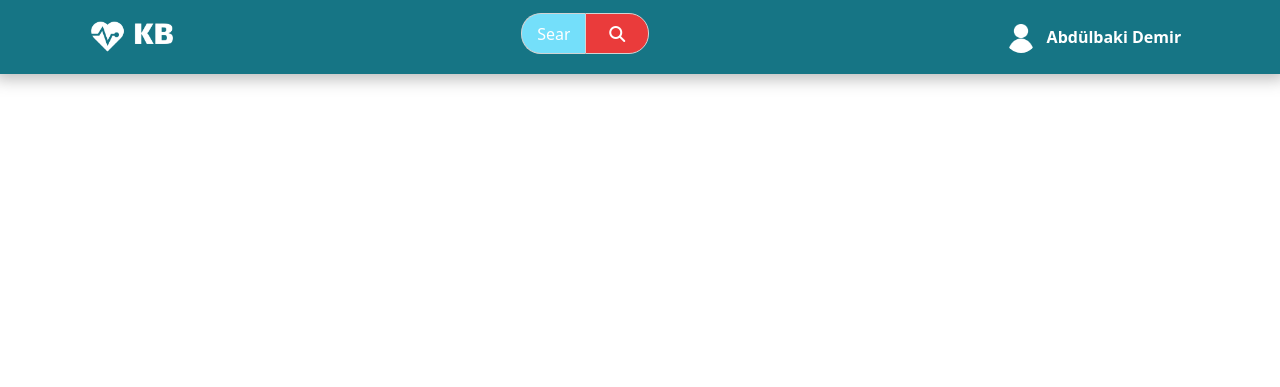
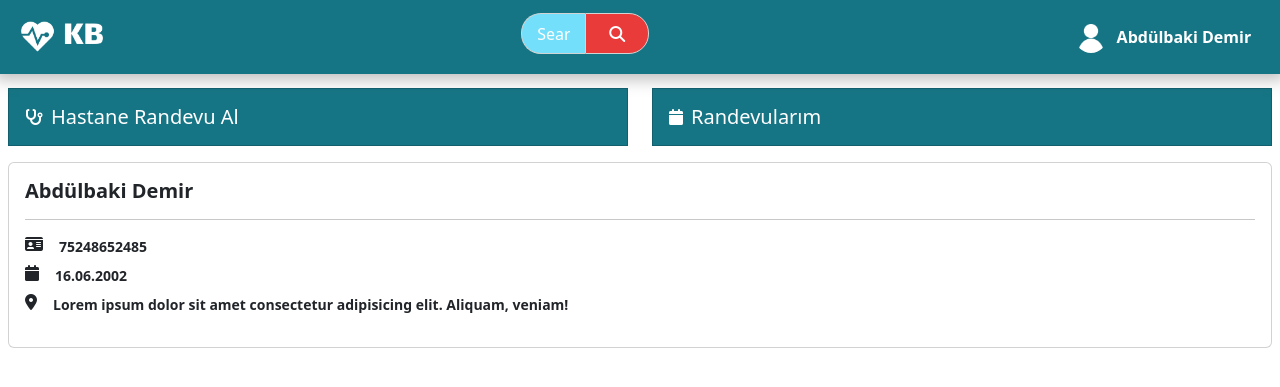
Before and after one commit to AnLaKiii/Hastane-Kay-t-Sistemi, a PHP site: page / in a window 1280 px wide. Shown: the top 387 px of the page. Run offline with PHP 8.4, Linux system fonts and the light colour scheme.

Commit message:
29.11.2023-22.50

```diff
--- a/css/style.css
+++ b/css/style.css
@@ -39,11 +39,16 @@
 /*********************/
 /*** USER MAIN PAGE **/
 #userMainPage{
-    overflow: hidden;
-    width: 100vw;
+    overflow-x: hidden;
+    width: 100%;
+    padding-top: 4.5rem;
 }
 
 nav{
+   position: absolute;
+   top: 0;
+   z-index: 100;
+   width: 100%;
    background-color: #167585;
    color: #fff;
    display: flex;
@@ -54,6 +59,7 @@ nav{
 nav .logo{
     height: 3rem;
     padding: 0.5rem;
+    cursor: pointer;
 }
 nav .logo > img{
     height: 100%;
@@ -100,6 +106,7 @@ nav .logo > img{
 .active {
     display: block!important;
     box-shadow: 0px 0px 10px 5px #3b3b3b5e;
+    z-index: 1000;
 }
 .drop-ul hr{
     display: none;
@@ -232,3 +239,24 @@ nav .logo > img{
         background-color: transparent;
     }
   }
+
+  /******************************/
+  /******** MAIN SECTION ********/
+.card-color{
+    background-color: #167585;
+}
+.card-color:hover{
+    background-color: #1fa7be;
+}
+
+.person-info ul li{
+    display: flex;
+    flex-direction: row;
+    align-items: start;
+    padding: 0;
+    margin-bottom: 0.5rem;
+}
+.person-info ul li small{
+    margin: 0 1rem;
+    font-weight: 600;
+}
--- a/index.php
+++ b/index.php
@@ -10,7 +10,7 @@
 </head>
 <body id="userMainPage">
     <nav class="">
-        <ul class="nav-list container-xl">
+        <ul class="nav-list container-xxl">
             <li class="logo">
                 <img src="img/logo.png" alt="">
             </li>
@@ -58,6 +58,59 @@
             </li>
         </ul>
     </nav>
+    <section class="row pt-3 px-0 px-2" style="z-index: 0;">
+        <div class="col-xxl-2 mb-2">
+            <div class="row">
+                <a href="" class="text-white col-12 col-sm-6 col-xxl-12 mb-2">
+                    <div class="card card-color rounded-0 ">
+                        <div class="card-body">
+                            <div class="d-flex align-items-center">
+                                <i class="fa-solid fa-stethoscope"></i>
+                                <h5 class="card-title mb-0 ms-2">Hastane Randevu Al</h5>
+                            </div>
+                        </div>
+                    </div>
+                </a>
+                <a href="" class="text-white col-12 col-sm-6 col-xxl-12 mb-2">
+                    <div class="card card-color rounded-0">
+                        <div class="card-body">
+                            <div class="d-flex align-items-center">
+                                <i class="fa-solid fa-calendar"></i>
+                                <h5 class="card-title mb-0 ms-2">Randevularım</h5>
+                            </div>
+                        </div>
+                    </div>
+                </a>
+            </div>
+        </div>
+        <div class="col-8"></div>
+        <div class="col-xxl-2">
+
+            <div class="card person-info rounded-bottom">
+                <div class="card-body">
+                    <div class="d-flex align-items-center">
+                        <h5 class="card-title mb-0 fw-bold">Abdülbaki Demir</h5>
+                    </div>
+                    <hr>
+                    <ul class="p-0">
+                        <li>
+                            <i class="fa-solid fa-id-card"></i>
+                            <small>75248652485</small>
+                        </li>
+                        <li>
+                            <i class="fa-solid fa-calendar"></i>
+                            <small>16.06.2002</small>
+                        </li>
+                        <li>
+                            <i class="fa-solid fa-location-dot"></i>
+                            <small>Lorem ipsum dolor sit amet consectetur adipisicing elit. Aliquam, veniam!</small>
+                        </li>
+                    </ul>
+                </div>
+            </div>
+        </div>
+
+    </section>
 </body>
 </html>
 
```
